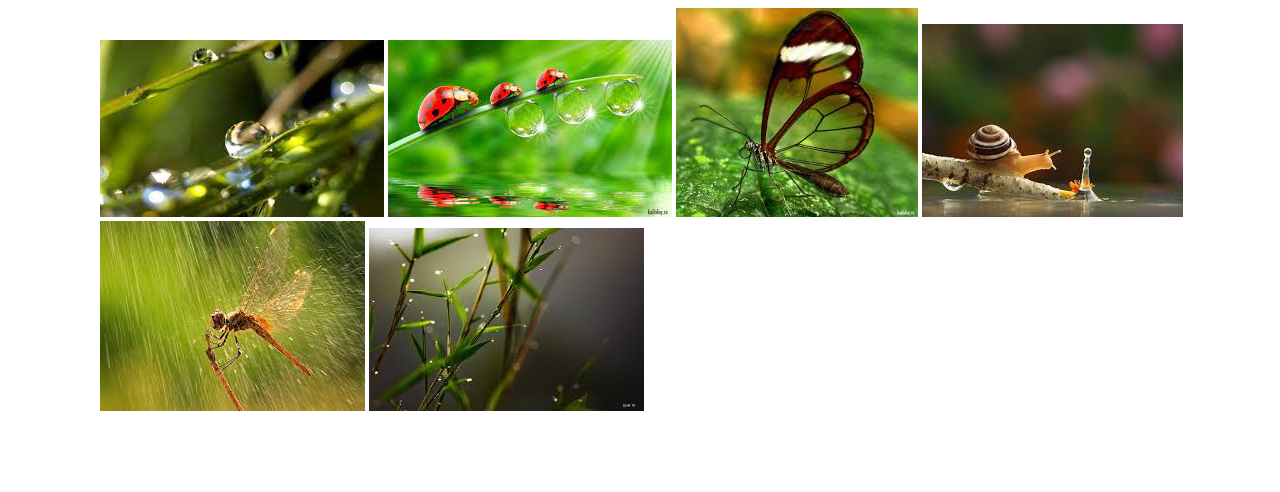
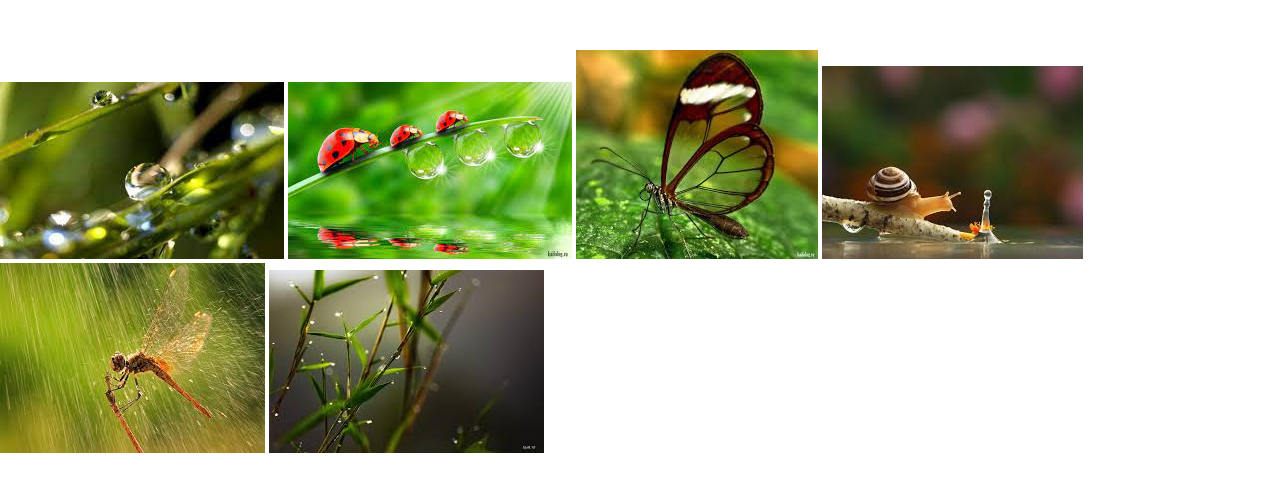
Before and after one commit to natikkr/HW1-GIT, a plain HTML site: page index.html in a window 1280 px wide. Drawn offline with Linux system fonts and the light colour scheme.

```diff
--- a/index.html
+++ b/index.html
@@ -9,6 +9,8 @@
 <style>
     body{
         margin-left: 100px;
+        margin-top: 50px;
+        margin-left: auto;
     }
 </style>
 <body>
```
